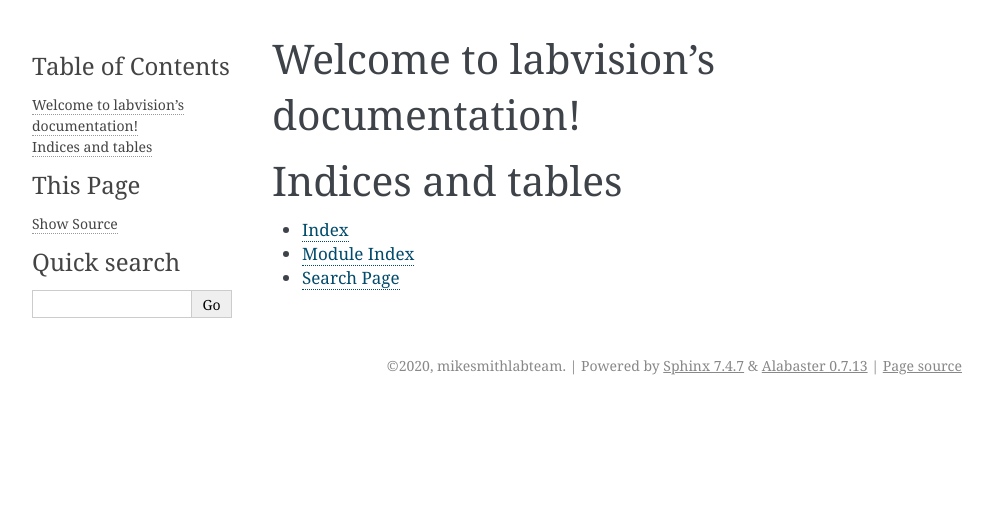
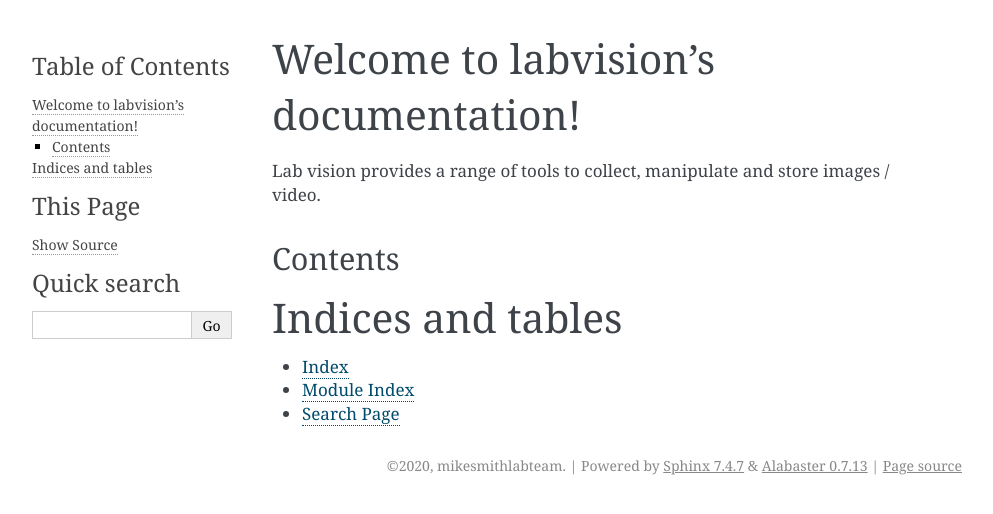
Before and after one commit to knoxte/labvision, a Sphinx documentation site: the page built from docs/source/index.rst, in a window 1280 px wide. Shown: the top 514 px of the page, without its empty margins (148-1141 px from the left). Built offline with Sphinx 7.4.7, drawn with Linux system fonts in a browser that asks for light colours.

```diff
--- a/docs/source/index.rst
+++ b/docs/source/index.rst
@@ -6,9 +6,20 @@
 Welcome to labvision's documentation!
 =====================================
 
+Lab vision provides a range of tools to collect, manipulate
+and store images / video.
+
+Contents
+--------
+
 .. toctree::
-   :maxdepth: 2
-   :caption: Contents:
+    :maxdepth: 2
+
+
+
+
+
+
 
 
 
```
